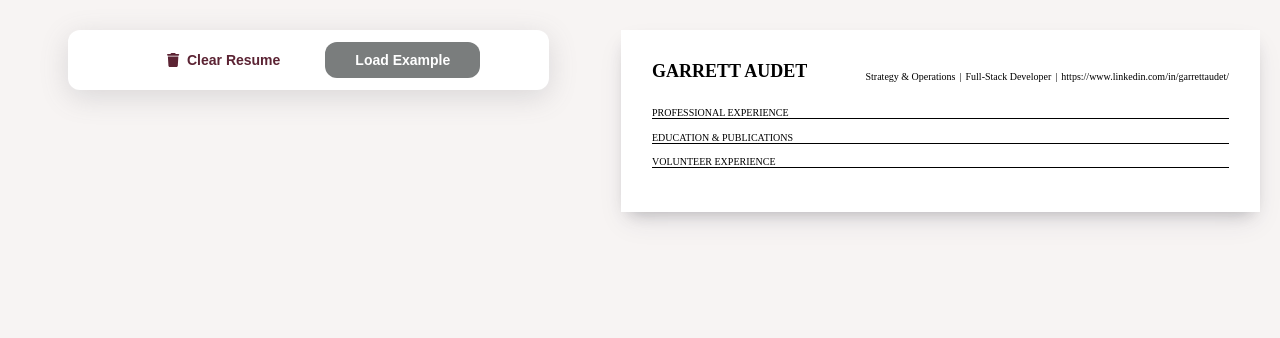
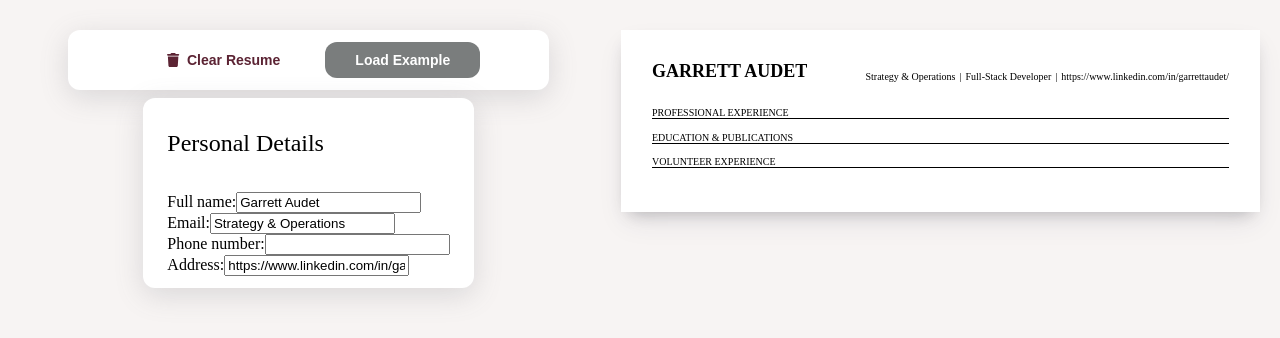
Before and after one commit to GarrettAudet/CV-Generator, a React (Create React App) app: page / in a window 1280 px wide. Shown: the top 338 px of the page. Built offline with nearby package versions, Linux system fonts and the light colour scheme.

Commit message:
Added personally identifiable information form

```diff
--- a/src/components/LeftSide/LeftSide.css
+++ b/src/components/LeftSide/LeftSide.css
@@ -4,4 +4,5 @@
     align-items: center;
     justify-content: flex-start;
     width: 100%;
+    gap: 0.5rem;
 }
--- a/src/components/LeftSide/LeftSide.js
+++ b/src/components/LeftSide/LeftSide.js
@@ -1,11 +1,13 @@
 import React from 'react';
 import Option from './Option/selectOption';
+import PersonalDetails from './PersonalDetails/PersonalDetails'
 import './LeftSide.css';
 
 export default function LeftSide() {
     return (
         <div className="leftSide">
             <Option />
+            <PersonalDetails />
         </div>
     );
 }
--- /dev/null
+++ b/src/components/LeftSide/PersonalDetails/PersonalDetails.css
@@ -0,0 +1,9 @@
+.personalDetails {
+    display: flex;
+    flex-direction: column;
+    background-color: #fff;
+    box-shadow: 0 7px 29px 0 hsla(240, 5%, 41%, .2);
+    border-radius: 12px;
+    gap: 15px;
+    padding: 12px 24px;
+}
--- /dev/null
+++ b/src/components/LeftSide/PersonalDetails/PersonalDetails.js
@@ -0,0 +1,62 @@
+import React from 'react';
+import { useState } from 'react';
+import './PersonalDetails.css';
+
+export default function PersonalDetails() {
+    // Initialize state for each detail with default values
+    const [details, setDetails] = useState({
+        fullName: 'Garrett Audet',
+        specialization: 'Strategy & Operations',
+        subSpecialization: 'Full-Stack Developer',
+        address: 'https://www.linkedin.com/in/garrettaudet/'
+    });
+
+    // Function to handle change in input fields
+    const handleChange = (e) => {
+        const { name, value } = e.target;
+        setDetails(prevDetails => ({
+            ...prevDetails,
+            [name]: value
+        }));
+    };
+
+    return (
+        <div className="personalDetails">
+            <h2>Personal Details</h2>
+            <form>
+                <div className="detailItem">
+                    <label>Full name:</label>
+                    <input
+                        type="text"
+                        name="fullName"
+                        value={details.fullName}
+                        onChange={handleChange} />
+                </div>
+                <div className="detailItem">
+                    <label>Email:</label>
+                    <input
+                        type="text"
+                        name="specialization"
+                        value={details.specialization}
+                        onChange={handleChange} />
+                </div>
+                <div className="detailItem">
+                    <label>Phone number:</label>
+                    <input
+                        type="text"
+                        name="subSpecialization"
+                        value={details.phoneNumber}
+                        onChange={handleChange} />
+                </div>
+                <div className="detailItem">
+                    <label>Address:</label>
+                    <input
+                        type="text"
+                        name="address"
+                        value={details.address}
+                        onChange={handleChange} />
+                </div>
+            </form>
+        </div>
+    );
+}
```
